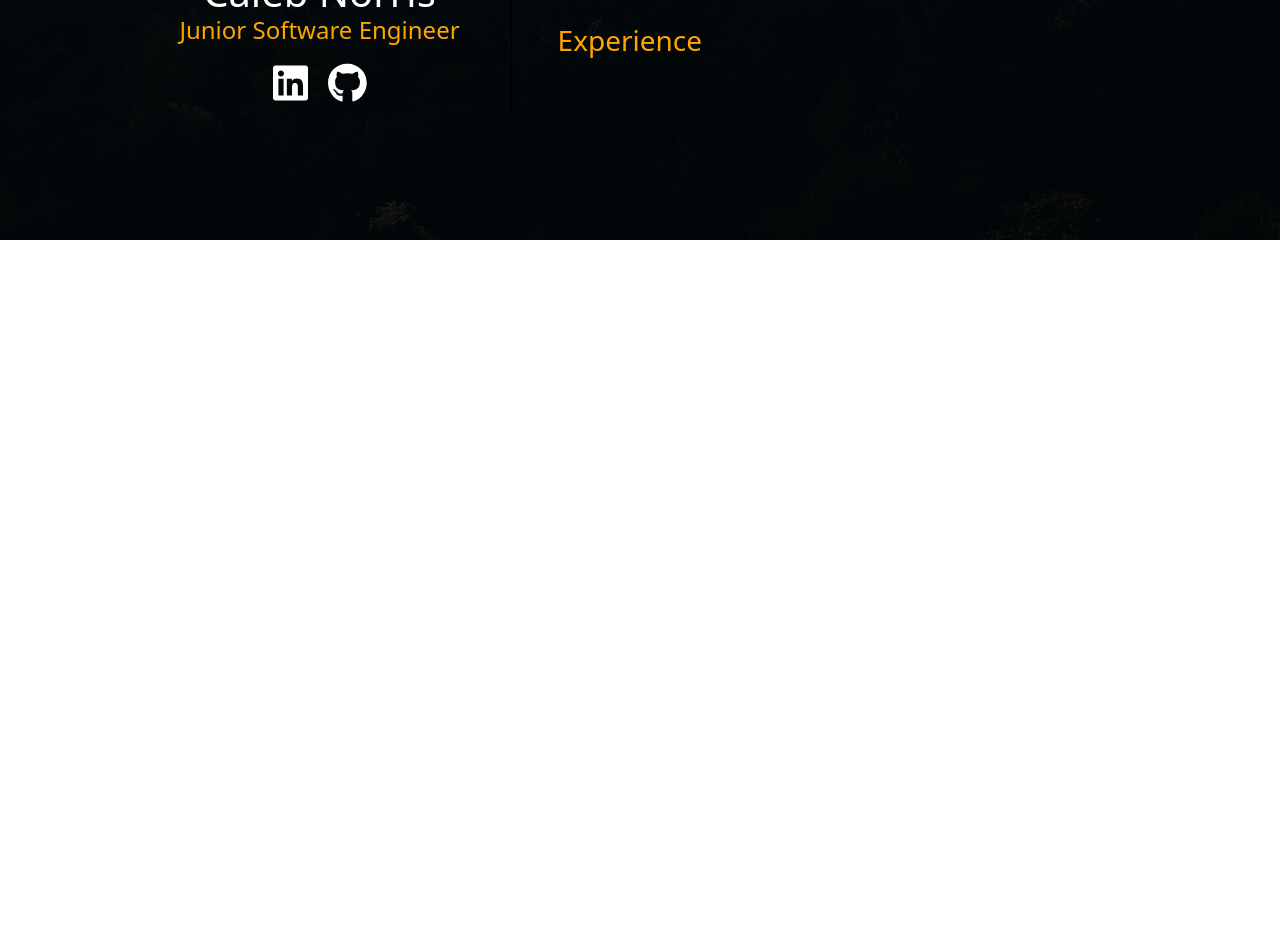
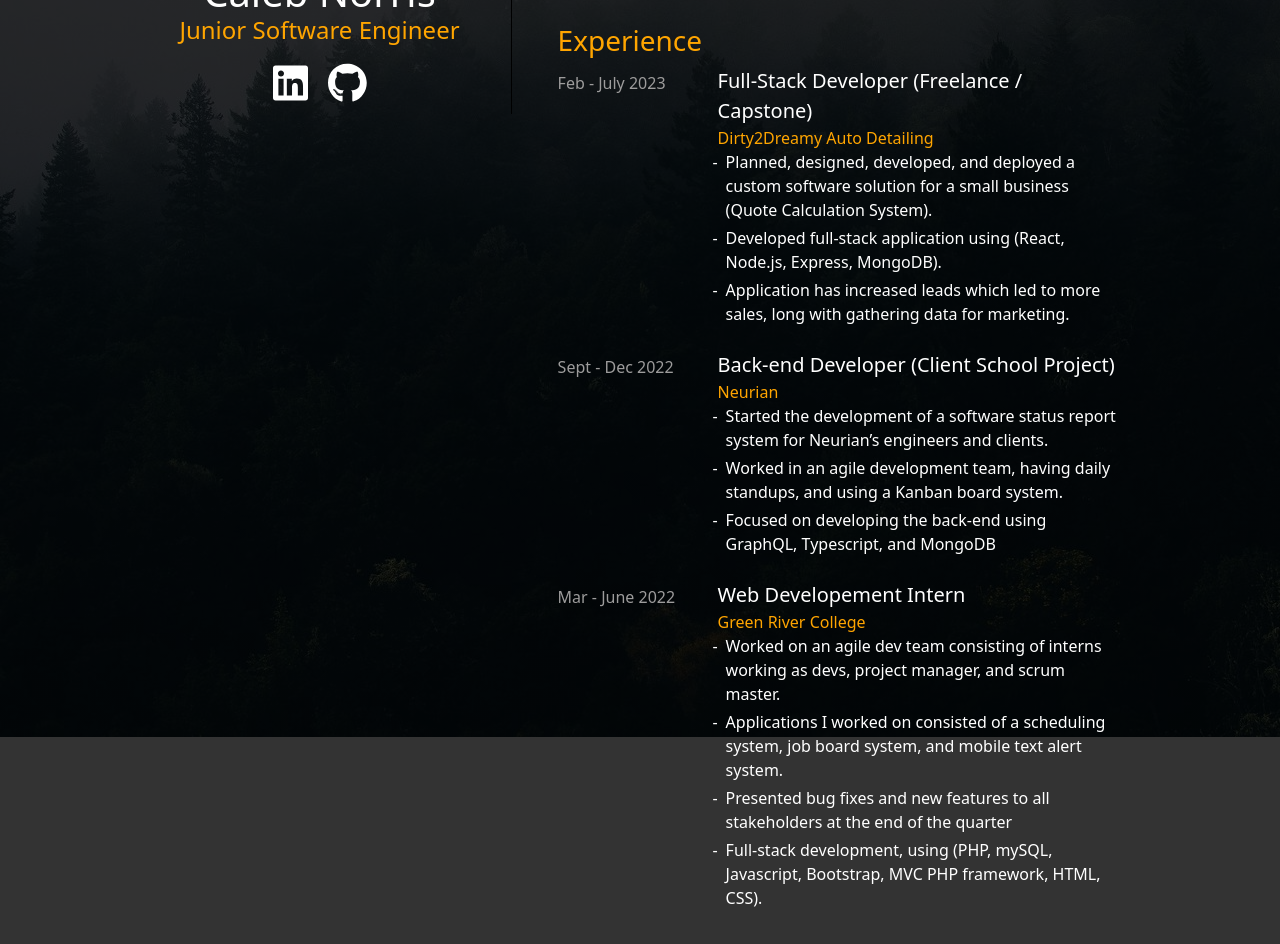
Before and after one commit to CalebN99/Portfolio, a React (Create React App) app: page / in a window 1280 px wide. Shown: the part 560-1504 px from the top of the page. Before the commit the page ends 800 px from the top, so only its background shows below. Built offline with nearby package versions, Linux system fonts and the light colour scheme.

Commit message:
Built experience section

```diff
--- a/src/components/main/Home.tsx
+++ b/src/components/main/Home.tsx
@@ -4,6 +4,42 @@
 import { FontAwesomeIcon } from "@fortawesome/react-fontawesome";
 import { faGithub, faLinkedin } from "@fortawesome/free-brands-svg-icons";
 
+import Experience from "../sub/Experience";
+import exp from "constants";
+let experience = [
+  {
+    title: "Full-Stack Developer (Freelance / Capstone)",
+    date: "Feb - July 2023",
+    company: "Dirty2Dreamy Auto Detailing",
+    description: [
+      "Planned, designed, developed, and deployed a custom software solution for a small business (Quote Calculation System).",
+      "Developed full-stack application using (React, Node.js, Express, MongoDB).",
+      "Application has increased leads which led to more sales, long with gathering data for marketing.",
+    ],
+  },
+  {
+    title: "Back-end Developer (Client School Project)",
+    date: "Sept - Dec 2022",
+    company: "Neurian",
+    description: [
+      "Started the development of a software status report system for Neurian’s engineers and clients.",
+      "Worked in an agile development team, having daily standups, and using a Kanban board system.",
+      "Focused on developing the back-end using GraphQL, Typescript, and MongoDB",
+    ],
+  },
+  {
+    title: "Web Developement Intern",
+    date: "Mar - June 2022",
+    company: "Green River College",
+    description: [
+      "Worked on an agile dev team consisting of interns working as devs, project manager, and scrum master.",
+      "Applications I worked on consisted of a scheduling system, job board system, and mobile text alert system.",
+      "Presented bug fixes and new features to all stakeholders at the end of the quarter",
+      "Full-stack development, using (PHP, mySQL, Javascript, Bootstrap, MVC PHP framework, HTML, CSS)."
+    ],
+  },
+
+];
 function Home() {
   return (
     <div className="home_component">
@@ -41,20 +77,31 @@
       <div className="right_box">
         <h1>Greetings,</h1>
         <p className="intro">
-        {/* <span className="orange-it">Greetings!</span>  */}
+          {/* <span className="orange-it">Greetings!</span>  */}
           I'm Caleb Norris, a junior software engineer and new grad now based in
-          South Jordan, Utah, relocating from Washingon state. I enjoy crafting things that live on the internet,
-          whether that be websites, applications, or anything in between. I have a desire to learn and grow as a developer
-          as I navigate this industry to find my first full-time position as a software engineer.
+          South Jordan, Utah, relocating from Washingon state. I enjoy crafting
+          things that live on the internet, whether that be websites,
+          applications, or anything in between. I have a desire to learn and
+          grow as a developer as I navigate this industry to find my first
+          full-time position as a software engineer.
         </p>
         <br />
         <p className="about">
-          Outside of <span className="orange-it">coding</span>, I enjoy spending time doing various hobbies of mine! I'm a fan
-          of the outdoors, I love to go hiking, fishing, camping, and more. Being a nerd, I also am a big PC gamer. Health is also very important to me,
-          a lot of my time is spent lifting weights, doing cardio, and attempting to cook healthy meals.
+          Outside of <span className="orange-it">coding</span>, I enjoy spending
+          time doing various hobbies of mine! I'm a fan of the outdoors, I love
+          to go hiking, fishing, camping, and more. Being a nerd, I also am a
+          big PC gamer. Health is also very important to me, a lot of my time is
+          spent lifting weights, doing cardio, and attempting to cook healthy
+          meals.
         </p>
         <br />
         <h3>Experience</h3>
+        {experience.map((exp) => {
+          return (
+            <Experience experience={exp} />
+          );
+        }, [])}
+
       </div>
     </div>
   );
--- /dev/null
+++ b/src/components/sub/Experience.tsx
@@ -0,0 +1,21 @@
+import React from "react";
+import "../../styling/Experience.css";
+
+function Experience(props: any) {
+  return (
+    <div className="experience_block">
+      <p className="exp_date">{props.experience.date}</p>
+      <div className="experience_info">
+        <p>{props.experience.title}</p>
+        <p className="exp_company">{props.experience.company}</p>
+        <ul className="exp_list">
+            {props.experience.description.map((desc: any) => {
+                return <li>{desc}</li>
+            }, [])}
+        </ul>
+      </div>
+    </div>
+  );
+}
+
+export default Experience;
--- /dev/null
+++ b/src/styling/Experience.css
@@ -0,0 +1,50 @@
+.experience_block {
+    width: 43em;
+    height: auto;
+    margin-bottom: .5em;
+}
+
+.exp_date{
+    display: inline-block;
+    font-size: 1em;
+    padding-right: 1em;
+    color: rgb(157, 156, 156);
+    font-weight: 500;
+    vertical-align: top;
+    margin-top: .3em;
+    width: 10em;
+}
+
+.experience_info {
+    display: inline-block;
+    vertical-align: top;
+
+    width: 25em;
+}
+.experience_info p{
+   color: white;
+   font-size: 1.25em;
+   margin: 0;
+   font-weight: 500;
+}
+
+.exp_company {
+    color:orange !important;
+    font-size: 1em !important;
+    font-weight: 500 !important;
+}
+
+.exp_list {
+    color: white;
+    padding: 0;
+    --gutter: .5em;
+}
+
+.exp_list li {
+    margin-bottom: .25em;
+    padding-left: var(--gutter);
+}
+
+.exp_list li::marker {
+    content: "-";
+}
```
